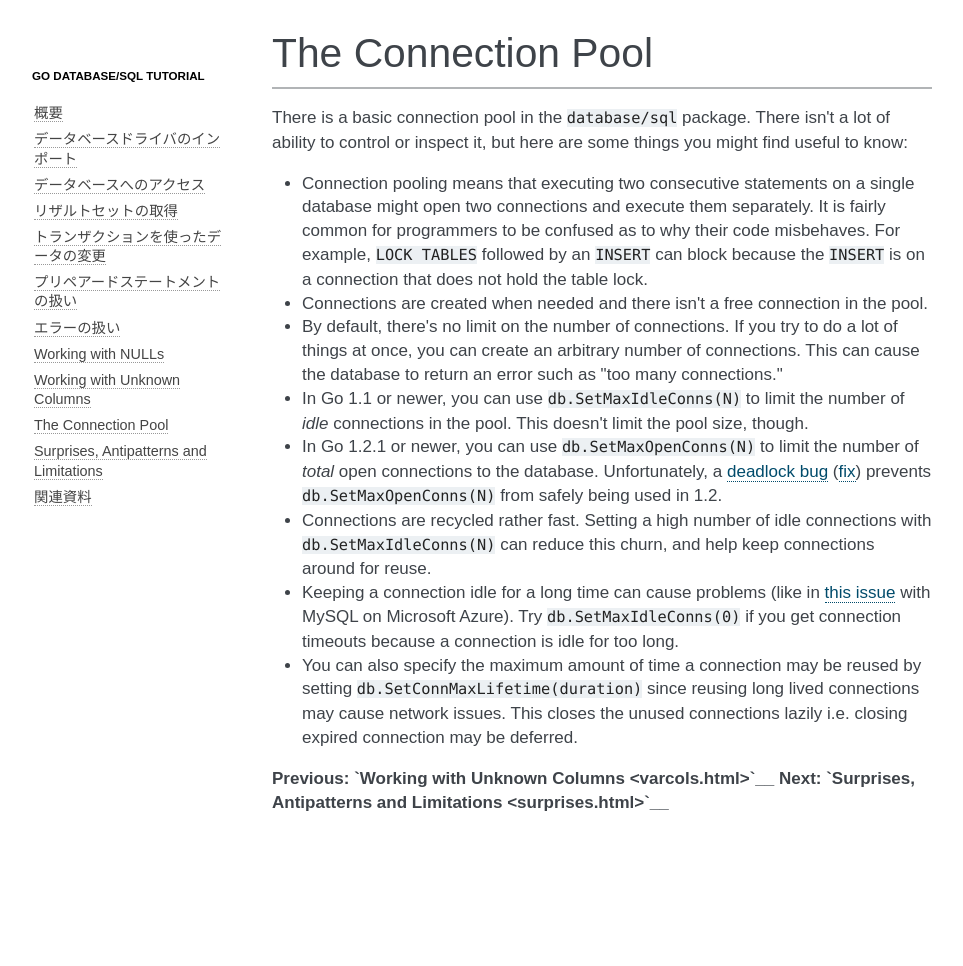
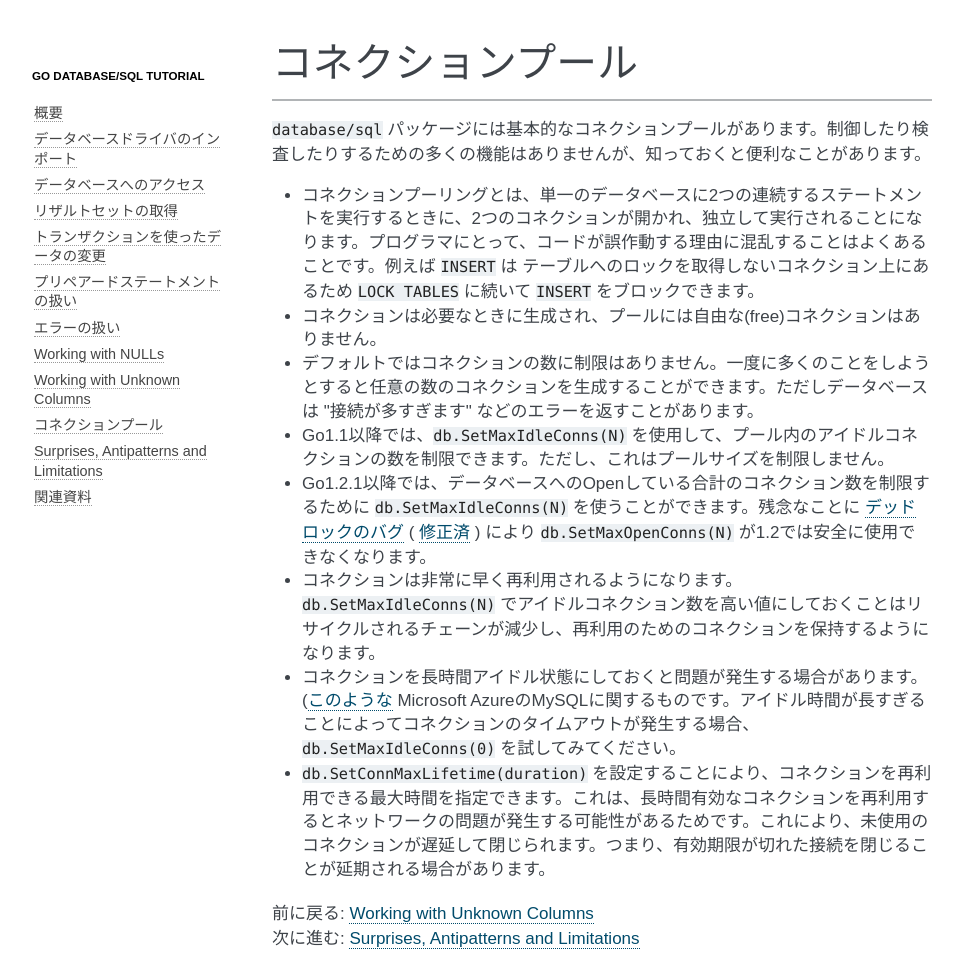
Before and after one commit to d-tsuji/go-database-sql-tutorial-ja, a Sphinx documentation site: the page built from source/connection-pool.rst, in a window 1280 px wide. Shown: the whole page, without its empty margins (148-1111 px from the left). Built offline with Sphinx 7.4.7, drawn with Linux system fonts in a browser that asks for light colours; before the commit the page ends 900 px from its top, so only the background shows below that.

Commit message:
add connection-pool

```diff
--- a/source/connection-pool.rst
+++ b/source/connection-pool.rst
@@ -1,46 +1,19 @@
 ==================================
-The Connection Pool
+コネクションプール
 ==================================
 
 ----------------------------------
 
-There is a basic connection pool in the ``database/sql`` package. There
-isn't a lot of ability to control or inspect it, but here are some
-things you might find useful to know:
+``database/sql`` パッケージには基本的なコネクションプールがあります。制御したり検査したりするための多くの機能はありませんが、知っておくと便利なことがあります。
 
--  Connection pooling means that executing two consecutive statements on
-   a single database might open two connections and execute them
-   separately. It is fairly common for programmers to be confused as to
-   why their code misbehaves. For example, ``LOCK TABLES`` followed by
-   an ``INSERT`` can block because the ``INSERT`` is on a connection
-   that does not hold the table lock.
--  Connections are created when needed and there isn't a free connection
-   in the pool.
--  By default, there's no limit on the number of connections. If you try
-   to do a lot of things at once, you can create an arbitrary number of
-   connections. This can cause the database to return an error such as
-   "too many connections."
--  In Go 1.1 or newer, you can use ``db.SetMaxIdleConns(N)`` to limit
-   the number of *idle* connections in the pool. This doesn't limit the
-   pool size, though.
--  In Go 1.2.1 or newer, you can use ``db.SetMaxOpenConns(N)`` to limit
-   the number of *total* open connections to the database.
-   Unfortunately, a `deadlock
-   bug <https://groups.google.com/d/msg/golang-dev/jOTqHxI09ns/x79ajll-ab4J>`__
-   (`fix <https://code.google.com/p/go/source/detail?r=8a7ac002f840>`__)
-   prevents ``db.SetMaxOpenConns(N)`` from safely being used in 1.2.
--  Connections are recycled rather fast. Setting a high number of idle
-   connections with ``db.SetMaxIdleConns(N)`` can reduce this churn, and
-   help keep connections around for reuse.
--  Keeping a connection idle for a long time can cause problems (like in
-   `this issue <https://github.com/go-sql-driver/mysql/issues/257>`__
-   with MySQL on Microsoft Azure). Try ``db.SetMaxIdleConns(0)`` if you
-   get connection timeouts because a connection is idle for too long.
--  You can also specify the maximum amount of time a connection may be
-   reused by setting ``db.SetConnMaxLifetime(duration)`` since reusing
-   long lived connections may cause network issues. This closes the
-   unused connections lazily i.e. closing expired connection may be
-   deferred.
+- コネクションプーリングとは、単一のデータベースに2つの連続するステートメントを実行するときに、2つのコネクションが開かれ、独立して実行されることになります。プログラマにとって、コードが誤作動する理由に混乱することはよくあることです。例えば ``INSERT`` は テーブルへのロックを取得しないコネクション上にあるため ``LOCK TABLES`` に続いて ``INSERT`` をブロックできます。
+- コネクションは必要なときに生成され、プールには自由な(free)コネクションはありません。
+- デフォルトではコネクションの数に制限はありません。一度に多くのことをしようとすると任意の数のコネクションを生成することができます。ただしデータベースは "接続が多すぎます" などのエラーを返すことがあります。
+- Go1.1以降では、``db.SetMaxIdleConns(N)`` を使用して、プール内のアイドルコネクションの数を制限できます。ただし、これはプールサイズを制限しません。
+- Go1.2.1以降では、データベースへのOpenしている合計のコネクション数を制限するために ``db.SetMaxIdleConns(N)`` を使うことができます。残念なことに `デッドロックのバグ <https://groups.google.com/d/msg/golang-dev/jOTqHxI09ns/x79ajll-ab4J>`_ ( `修正済 <https://code.google.com/p/go/source/detail?r=8a7ac002f840>`_ ) により ``db.SetMaxOpenConns(N)`` が1.2では安全に使用できなくなります。
+- コネクションは非常に早く再利用されるようになります。``db.SetMaxIdleConns(N)`` でアイドルコネクション数を高い値にしておくことはリサイクルされるチェーンが減少し、再利用のためのコネクションを保持するようになります。
+- コネクションを長時間アイドル状態にしておくと問題が発生する場合があります。(`このような <https://github.com/go-sql-driver/mysql/issues/257>`_ Microsoft AzureのMySQLに関するものです。アイドル時間が長すぎることによってコネクションのタイムアウトが発生する場合、``db.SetMaxIdleConns(0)`` を試してみてください。
+- ``db.SetConnMaxLifetime(duration)`` を設定することにより、コネクションを再利用できる最大時間を指定できます。これは、長時間有効なコネクションを再利用するとネットワークの問題が発生する可能性があるためです。これにより、未使用のコネクションが遅延して閉じられます。つまり、有効期限が切れた接続を閉じることが延期される場合があります。
 
-**Previous: `Working with Unknown Columns <varcols.html>`__** **Next:
-`Surprises, Antipatterns and Limitations <surprises.html>`__**
+| 前に戻る: `Working with Unknown Columns <varcols.html>`_
+| 次に進む: `Surprises, Antipatterns and Limitations <surprises.html>`_
```
